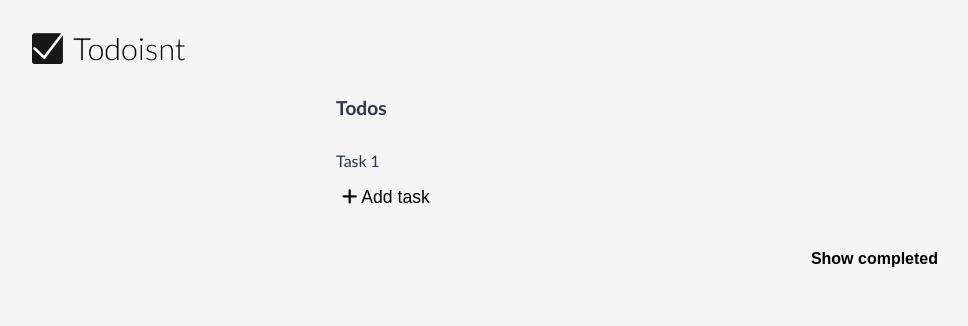
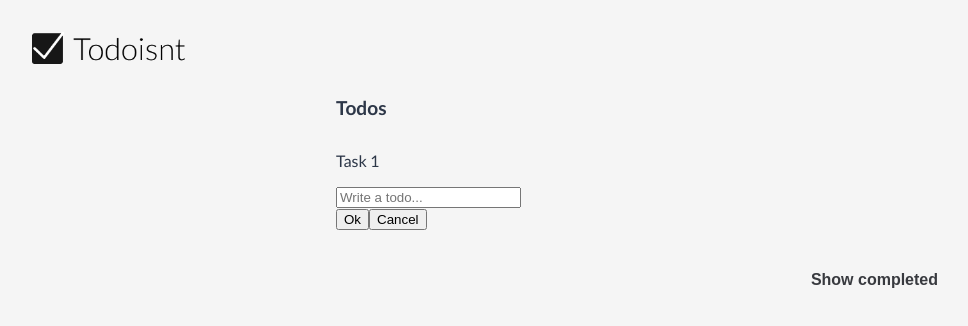
Before and after one commit to DeveLawyer/todoisnt, a React (Create React App) app: page / in a window 1280 px wide. Both pictures are taken after a click on the button "Add task". Shown: the top 326 px of the page, without its empty margins (0-968 px from the left). Built offline with nearby package versions, Linux system fonts and the light colour scheme.

Commit message:
Create form to add todos

```diff
--- a/src/components/TaskBoard.js
+++ b/src/components/TaskBoard.js
@@ -2,22 +2,43 @@ import React from "react";
 import styles from "../styles/task-board.module.scss";
 
 const TaskBoard = ({ children }) => {
+  const [displayForm, setDisplayForm] = React.useState(false);
+
   return (
-    <main className={styles.container}>
+    <section className={styles.container}>
       <h2 className={styles.title}>Todos</h2>
 
       <div>{children}</div>
 
       <div>
-        <button className={styles.addBtn}>
-          <i class="fas fa-plus"></i> Add task
-        </button>
+        {displayForm ? (
+          <form>
+            <div>
+              <input
+                type="text"
+                aria-label="new todo"
+                placeholder="Write a todo..."
+              />
+            </div>
+            <div>
+              <button>Ok</button>
+              <button onClick={() => setDisplayForm(false)}>Cancel</button>
+            </div>
+          </form>
+        ) : (
+          <button
+            className={styles.addBtn}
+            onClick={() => setDisplayForm(true)}
+          >
+            <i class="fas fa-plus"></i> Add task
+          </button>
+        )}
       </div>
 
       <div className={styles.completedContainer}>
         <button className={styles.completedBtn}>Show completed</button>
       </div>
-    </main>
+    </section>
   );
 };
 
--- a/src/styles/task-board.module.scss
+++ b/src/styles/task-board.module.scss
@@ -22,6 +22,7 @@
     .completedBtn {
       background: transparent;
       border: none;
+      color: #383a3f;
       font-weight: 700;
       font-size: 1rem;
       margin-top: 2.5rem;
```
